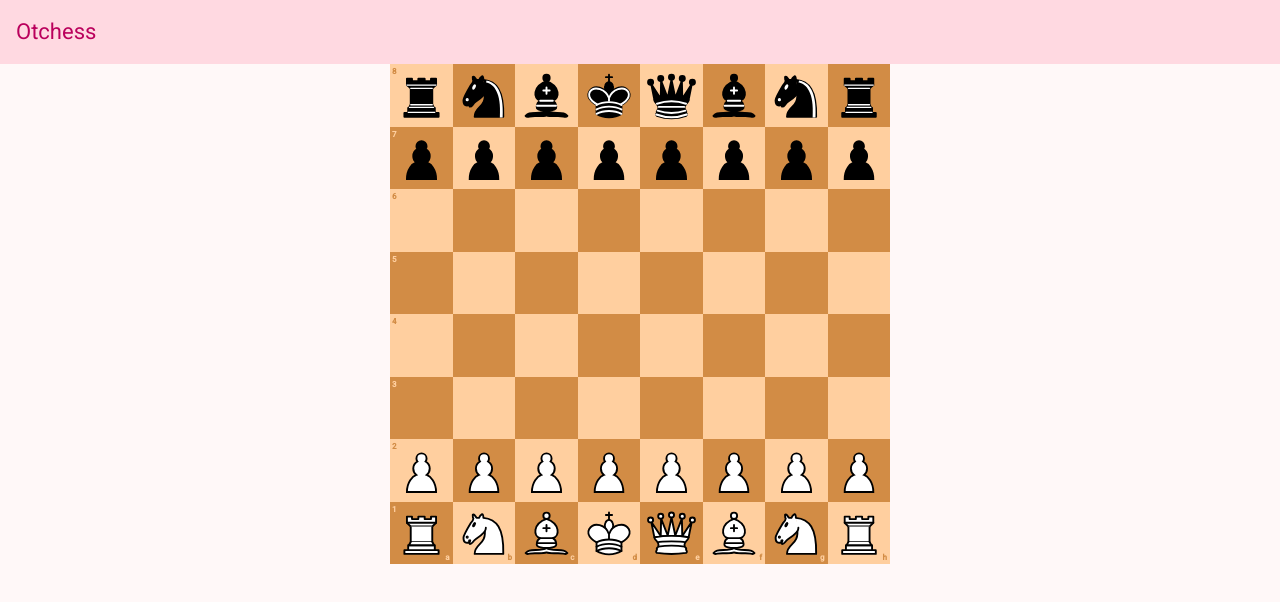
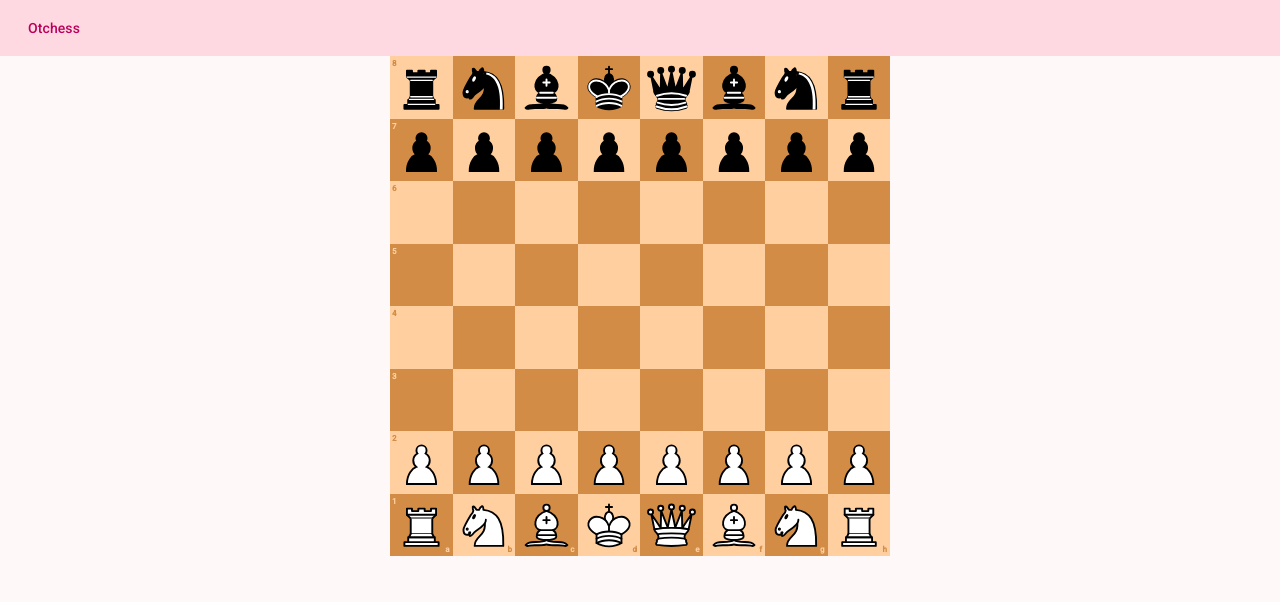
Before and after one commit to fu-penzi/otchess, an Angular app in the folder otchess-web/: page / in a window 1280 px wide. Shown: the top 602 px of the page. Built offline with nearby package versions, Linux system fonts and the light colour scheme.

Commit message:
feat: Lower material components density

```diff
--- a/otchess-web/src/app/navbar/navbar.component.html
+++ b/otchess-web/src/app/navbar/navbar.component.html
@@ -1,3 +1,3 @@
 <mat-toolbar>
-  <div>Otchess</div>
+  <button matButton>Otchess</button>
 </mat-toolbar>
--- a/otchess-web/src/app/navbar/navbar.component.ts
+++ b/otchess-web/src/app/navbar/navbar.component.ts
@@ -1,9 +1,10 @@
 import { Component } from '@angular/core';
 import { MatToolbar } from '@angular/material/toolbar';
+import { MatButton } from '@angular/material/button';
 
 @Component({
   selector: 'app-navbar',
-  imports: [MatToolbar],
+  imports: [MatToolbar, MatButton],
   templateUrl: './navbar.component.html',
   styleUrl: './navbar.component.scss',
 })
--- a/otchess-web/src/styles.scss
+++ b/otchess-web/src/styles.scss
@@ -14,7 +14,7 @@ html {
       tertiary: mat.$red-palette,
     ),
     typography: Roboto,
-    density: 0,
+    density: -2,
   ));
 }
 
```
